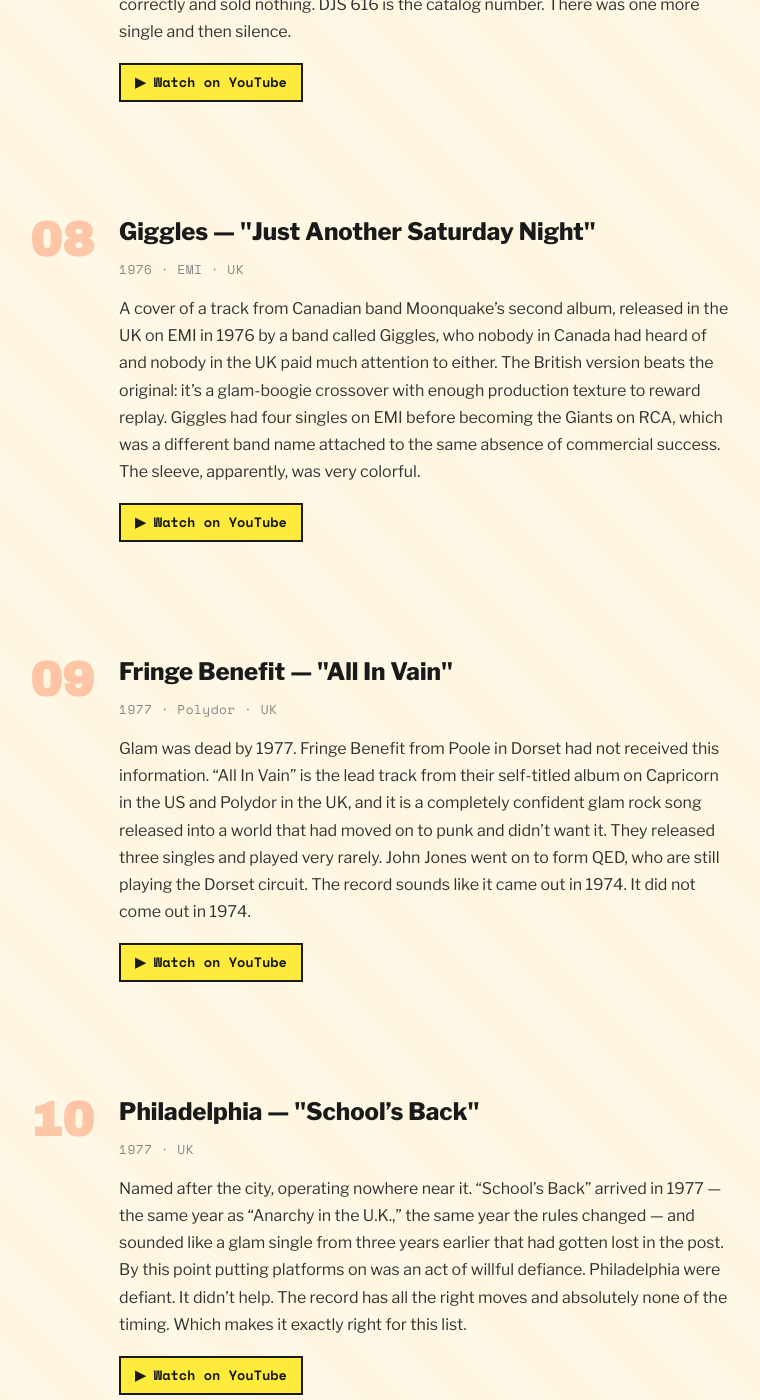
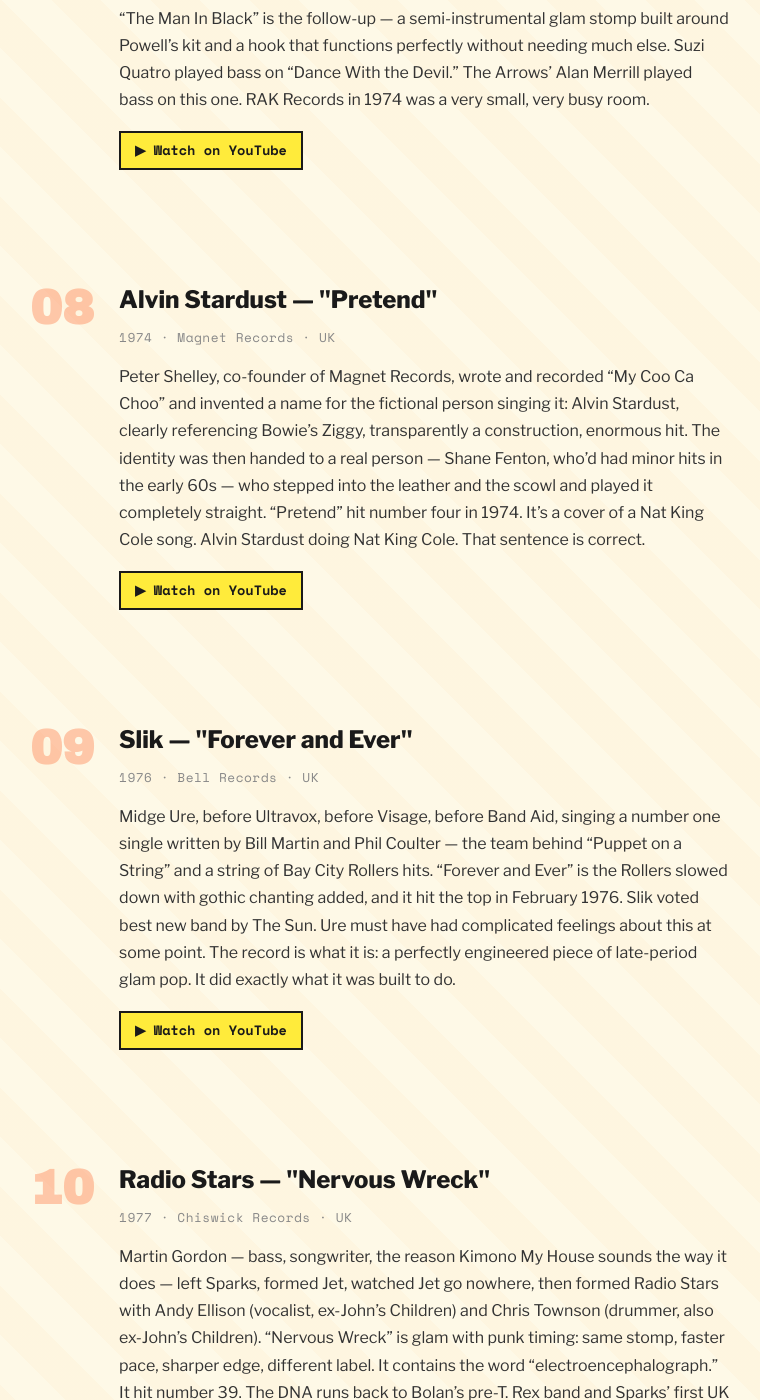
Before and after one commit to michaelgpearce/mike2000, a Jekyll site: the page built from posts/014-glam-without-a-map.html, in a window 1280 px wide and 1400 px high, scrolled down 3567 px. Shown: the whole window, without its empty margins (260-1020 px from the left). Built offline with Jekyll 4.4.1, drawn with Linux system fonts in a browser that asks for light colours; some of the changed text lies outside the part shown.

Commit message:
Post 014: rewrite with correct tracklist — Mud, Fancy, Arrows, Skyhooks, Sparks, Hello, Cozy Powell, Alvin Stardust, Slik, Radio Stars

```diff
--- a/posts/014-glam-without-a-map.html
+++ b/posts/014-glam-without-a-map.html
@@ -4,10 +4,10 @@
 ---
 <main class="post">
   <div class="post-header">
-    <div class="post-meta">JUNKSHOP GLAM FROM THE WRONG ADDRESS, 1968&ndash;1979</div>
+    <div class="post-meta">JUNKSHOP GLAM FROM THE WRONG ADDRESS, 1974&ndash;1977</div>
     <h1>Glam Without a Map</h1>
     <time>April 3, 2026</time>
-    <p class="post-intro">The bands in Nobody&rsquo;s Charts at least showed up at the right time, in the right country, with platform boots on. These ones missed a connecting flight. A Dutch band in 1973 doing it better than half of Carnaby Street. A future British glam band in 1968 who hadn&rsquo;t figured that out yet. A CBS B-side from 1975 that was better than the A-side and sold nothing. An American cover of a Sweet single, recorded in Los Angeles, produced by Michael Lloyd. Glam has borders &mdash; all of these records crossed them without noticing.</p>
+    <p class="post-intro">A Los Angeles band that had to move to London to be taken seriously, hit number two, and got remembered for the wrong records. A studio ghost act fronted by a Penthouse Pet that cracked the American charts and never came back. An Australian band that went to number one at home and didn&rsquo;t exist anywhere else. A drummer who had three hit singles. A fake person who sang his own songs. Ten glam records that crossed borders they weren&rsquo;t supposed to cross &mdash; of geography, identity, genre, or time.</p>
   </div>
 
   <ol class="tracklist">
@@ -15,100 +15,100 @@
     <li class="track">
       <div class="track-number">01</div>
       <div class="track-info">
-        <h2 class="track-title">The Mud &mdash; "Up The Airy Mountain"</h2>
-        <div class="track-meta">1968 &middot; CBS &middot; UK</div>
-        <p class="track-desc">Not Mud &mdash; the Mud. On CBS in 1968, five years before &ldquo;Tiger Feet&rdquo; and &ldquo;Lonely This Christmas&rdquo; and all those chart-topping glam-pop runs. The same band, not yet aware of what they were going to become, recording a slightly psych-tinged single with a title lifted from a William Allingham poem about faeries. It flopped. They kept going, shed the &ldquo;the,&rdquo; shed the psychedelia, and built one of the stranger careers in British pop. The proto-glam you didn&rsquo;t know to listen for.</p>
-        <a class="yt-link" href="https://www.youtube.com/watch?v=vvv1r04pKtU" target="_blank">&#9654; Watch on YouTube</a>
+        <h2 class="track-title">Mud &mdash; "The Cat Crept In"</h2>
+        <div class="track-meta">1974 &middot; RAK Records &middot; UK</div>
+        <p class="track-desc">Not Tiger Feet. Not Lonely This Christmas. &ldquo;The Cat Crept In&rdquo; is the one that&rsquo;s been hiding in plain sight &mdash; Chinnichap at full stomp, Mud at their most locked-in, a riff that goes exactly where you hope it&rsquo;s going. Mickie Most&rsquo;s RAK machine in 1974 was a precision instrument and this is it operating at top speed. It hit number two UK. Nobody forgets Tiger Feet. Everybody forgets this. That&rsquo;s what this post is correcting.</p>
+        <a class="yt-link" href="https://www.youtube.com/watch?v=OBGvmEOLLr0" target="_blank">&#9654; Watch on YouTube</a>
       </div>
     </li>
 
     <li class="track">
       <div class="track-number">02</div>
       <div class="track-info">
-        <h2 class="track-title">Porky &mdash; "I&rsquo;m An Artist"</h2>
-        <div class="track-meta">1971 &middot; Bell Records &middot; UK/US</div>
-        <p class="track-desc">Shel Talmy &mdash; the American who produced the Who and the Kinks and gave British rock its first proper crunch &mdash; revisited a theme he&rsquo;d explored with the Creation in 1966 and came back with this: a tight little glam-before-it-was-glam single by a band called Porky that nobody has ever been able to fully identify. Presumably British, released only in the US on Bell, gone immediately. The diminished chord under the chorus is a very Talmy thing to do. The rest of it just drives.</p>
-        <a class="yt-link" href="https://www.youtube.com/watch?v=oS2sjwflakU" target="_blank">&#9654; Watch on YouTube</a>
+        <h2 class="track-title">Fancy &mdash; "Wild Thing"</h2>
+        <div class="track-meta">1974 &middot; Big Tree Records &middot; UK</div>
+        <p class="track-desc">Producer Mike Hurst assembled a group of session players, found a former Penthouse Pet named Helen Caunt to breathe rather than sing over the top of them, and aimed the whole thing at the Troggs song like it was a loaded weapon. The result hit number fourteen in the US &mdash; crossing the Atlantic in the opposite direction from most British glam &mdash; and barely registered at home. Nobody in this band had a name you could find in a press photo. That was fine. The record didn&rsquo;t need them to.</p>
+        <a class="yt-link" href="https://www.youtube.com/watch?v=FcuIBmooE9s" target="_blank">&#9654; Watch on YouTube</a>
       </div>
     </li>
 
     <li class="track">
       <div class="track-number">03</div>
       <div class="track-info">
-        <h2 class="track-title">Zingara &mdash; "Girl Girl Girl"</h2>
-        <div class="track-meta">1973 &middot; Pink Elephant &middot; Netherlands</div>
-        <p class="track-desc">Coevorden is a small Dutch town near the German border, and it produced Zingara, who in 1973 recorded a glam cruncher on Pink Elephant that holds up against anything the British second division was releasing. The stomp is correct. The riff is correct. The whole thing is two minutes and forty-five seconds of heavy glam boogie that didn&rsquo;t need a Carnaby Street address. The signal reached the Netherlands and somebody in Coevorden answered it properly.</p>
-        <a class="yt-link" href="https://www.youtube.com/watch?v=anSfAF0cw7w" target="_blank">&#9654; Watch on YouTube</a>
+        <h2 class="track-title">Arrows &mdash; "Touch Too Much"</h2>
+        <div class="track-meta">1974 &middot; RAK Records &middot; UK/USA</div>
+        <p class="track-desc">Alan Merrill was born in New York, moved to Japan, became a pop star there, moved to London, signed with Mickie Most, and ended up on RAK in 1974 with Touch Too Much &mdash; which is glam as it was supposed to be done, fast and urgent, guitar like it means it. Merrill and guitarist Jake Hooker also wrote the original version of &ldquo;I Love Rock and Roll&rdquo; the same year, which Joan Jett covered in 1981, which became a number one. The Arrows version went nowhere. Merrill played bass on Cozy Powell&rsquo;s &ldquo;The Man In Black&rdquo; the same month. Busy summer.</p>
+        <a class="yt-link" href="https://www.youtube.com/watch?v=fDbYGoB4ARM" target="_blank">&#9654; Watch on YouTube</a>
       </div>
     </li>
 
     <li class="track">
       <div class="track-number">04</div>
       <div class="track-info">
-        <h2 class="track-title">Terry Williams &mdash; "Wig Wam Bam"</h2>
-        <div class="track-meta">1973 &middot; MGM &middot; USA</div>
-        <p class="track-desc">The lead guitarist from Kenny Rogers and the First Edition, late of the New Christy Minstrels, in the sunken-living-room clutches of producer Michael Lloyd, covering a year-old Sweet hit for the hot-panted crowds at Rodney&rsquo;s English Disco. That sentence should not produce a record this good. It does. Lloyd brought in guitars that sound like the Flamin&rsquo; Groovies, Williams delivered it with complete conviction, and the result is the best American glam single that nobody counts as American glam. It didn&rsquo;t chart. Williams went back to Kenny Rogers. Nobody can explain it.</p>
-        <a class="yt-link" href="https://www.youtube.com/watch?v=gC-mdoQDVzA" target="_blank">&#9654; Watch on YouTube</a>
+        <h2 class="track-title">Skyhooks &mdash; "Horror Movie"</h2>
+        <div class="track-meta">1974 &middot; Mushroom Records &middot; Australia</div>
+        <p class="track-desc">Skyhooks came out of Melbourne in 1974 wearing glitter and platforms and making records that referenced Australian television, Australian suburbs, Australian dread. &ldquo;Horror Movie&rdquo; is a cheeky Technicolor glam stomp about watching horror films on TV &mdash; hit number one in Australia in March 1975, spent 27 weeks on the charts, saved Michael Gudinski&rsquo;s Mushroom Records from going under. It did not exist as far as the UK charts were concerned. The signal never left. You&rsquo;re hearing it now.</p>
+        <a class="yt-link" href="https://www.youtube.com/watch?v=oYSdjCu_lC4" target="_blank">&#9654; Watch on YouTube</a>
       </div>
     </li>
 
     <li class="track">
       <div class="track-number">05</div>
       <div class="track-info">
-        <h2 class="track-title">Geoff Whitehorn &mdash; "U.F.O."</h2>
-        <div class="track-meta">1974 &middot; Stateside &middot; UK</div>
-        <p class="track-desc">He went on to play with Roger Chapman, Back Street Crawler, and eventually Procol Harum. In 1974 he was the guitarist in If &mdash; the jazz-rock group &mdash; and released a solo album on Stateside that contains this: a straight-ahead glam stomp so confident it sounds like a hit from someone who made hits. He did not make hits. The album contained jazz, rock, and songs about UFOs. Nobody was ready for it to be all three things at once. The guitar playing is exceptional throughout.</p>
-        <a class="yt-link" href="https://www.youtube.com/watch?v=9Jraw1YTfrk" target="_blank">&#9654; Watch on YouTube</a>
+        <h2 class="track-title">Sparks &mdash; "This Town Ain&rsquo;t Big Enough for Both of Us"</h2>
+        <div class="track-meta">1974 &middot; Island Records &middot; USA/UK</div>
+        <p class="track-desc">Ron and Russell Mael from Los Angeles, by way of UCLA, showing up in the UK with the Kimono My House album and a sound nobody had heard, something between glam and something that hadn&rsquo;t been invented yet. &ldquo;This Town Ain&rsquo;t Big Enough&rdquo; reached number two UK &mdash; held off by the Rubettes&rsquo; &ldquo;Sugar Baby Love&rdquo; &mdash; and became the song everyone uses to define 1974 British glam. The band was from Los Angeles. The British glam scene required a transplant to take them. The transplant worked.</p>
+        <a class="yt-link" href="https://www.youtube.com/watch?v=eUJ_ifjKopM" target="_blank">&#9654; Watch on YouTube</a>
       </div>
     </li>
 
     <li class="track">
       <div class="track-number">06</div>
       <div class="track-info">
-        <h2 class="track-title">Merlin &mdash; "Rock And Roll Express"</h2>
-        <div class="track-meta">1975 &middot; CBS &middot; UK</div>
-        <p class="track-desc">Merlin were a London band who made a schizoid album that alternated hard rock with pop glam and prog and couldn&rsquo;t settle on any of them. Their fourth single was &ldquo;What A Funny Way To Fall In Love&rdquo; b/w &ldquo;Rock And Roll Express.&rdquo; The A-side is forgettable. The B-side is a killer &mdash; a flat-out glam banger that was exclusive to the flip and went nowhere while it was there. Someone in the band knew what they were doing with this one. They buried it anyway.</p>
-        <a class="yt-link" href="https://www.youtube.com/watch?v=52P6zkqFno4" target="_blank">&#9654; Watch on YouTube</a>
+        <h2 class="track-title">Hello &mdash; "New York Groove"</h2>
+        <div class="track-meta">1975 &middot; Bell Records &middot; UK</div>
+        <p class="track-desc">A British band with a song called New York Groove, written by Russ Ballard, produced by Mike Leander, released in 1975 into a UK glam market that was already losing its nerve. It reached number nine. Four years later Ace Frehley covered it for his solo album and had a bigger American hit with it than Hello had anywhere. The original is the better record: tighter, stranger, less polished. New York is in the title. The band was from London. Nobody noticed the joke.</p>
+        <a class="yt-link" href="https://www.youtube.com/watch?v=ZtzdigGGZys" target="_blank">&#9654; Watch on YouTube</a>
       </div>
     </li>
 
     <li class="track">
       <div class="track-number">07</div>
       <div class="track-info">
-        <h2 class="track-title">Scarface &mdash; "Dance To The Band"</h2>
-        <div class="track-meta">1975 &middot; DJM Records &middot; UK</div>
-        <p class="track-desc">DJM was Dick James&rsquo;s label &mdash; Elton John built his career there, then famously had to fight to get his publishing back. In 1975 it was also home to Scarface, who made this: mid-tempo glam with a chorus that sounds like it should have been bigger than it was, which is a description that fits most of the records on this list. Sweet had already peaked. Slade was pivoting. The formula still worked. Scarface used it correctly and sold nothing. DJS 616 is the catalog number. There was one more single and then silence.</p>
-        <a class="yt-link" href="https://www.youtube.com/watch?v=l7S7wuhNqJA" target="_blank">&#9654; Watch on YouTube</a>
+        <h2 class="track-title">Cozy Powell &mdash; "The Man In Black"</h2>
+        <div class="track-meta">1974 &middot; RAK Records &middot; UK</div>
+        <p class="track-desc">A drummer having pop hits on Mickie Most&rsquo;s label in 1974 is already a category error. &ldquo;Dance With the Devil&rdquo; hit number three earlier that year, which was surreal. &ldquo;The Man In Black&rdquo; is the follow-up &mdash; a semi-instrumental glam stomp built around Powell&rsquo;s kit and a hook that functions perfectly without needing much else. Suzi Quatro played bass on &ldquo;Dance With the Devil.&rdquo; The Arrows&rsquo; Alan Merrill played bass on this one. RAK Records in 1974 was a very small, very busy room.</p>
+        <a class="yt-link" href="https://www.youtube.com/watch?v=8Di3mu19b9k" target="_blank">&#9654; Watch on YouTube</a>
       </div>
     </li>
 
     <li class="track">
       <div class="track-number">08</div>
       <div class="track-info">
-        <h2 class="track-title">Giggles &mdash; "Just Another Saturday Night"</h2>
-        <div class="track-meta">1976 &middot; EMI &middot; UK</div>
-        <p class="track-desc">A cover of a track from Canadian band Moonquake&rsquo;s second album, released in the UK on EMI in 1976 by a band called Giggles, who nobody in Canada had heard of and nobody in the UK paid much attention to either. The British version beats the original: it&rsquo;s a glam-boogie crossover with enough production texture to reward replay. Giggles had four singles on EMI before becoming the Giants on RCA, which was a different band name attached to the same absence of commercial success. The sleeve, apparently, was very colorful.</p>
-        <a class="yt-link" href="https://www.youtube.com/watch?v=RVgdks6z1vg" target="_blank">&#9654; Watch on YouTube</a>
+        <h2 class="track-title">Alvin Stardust &mdash; "Pretend"</h2>
+        <div class="track-meta">1974 &middot; Magnet Records &middot; UK</div>
+        <p class="track-desc">Peter Shelley, co-founder of Magnet Records, wrote and recorded &ldquo;My Coo Ca Choo&rdquo; and invented a name for the fictional person singing it: Alvin Stardust, clearly referencing Bowie&rsquo;s Ziggy, transparently a construction, enormous hit. The identity was then handed to a real person &mdash; Shane Fenton, who&rsquo;d had minor hits in the early 60s &mdash; who stepped into the leather and the scowl and played it completely straight. &ldquo;Pretend&rdquo; hit number four in 1974. It&rsquo;s a cover of a Nat King Cole song. Alvin Stardust doing Nat King Cole. That sentence is correct.</p>
+        <a class="yt-link" href="https://www.youtube.com/watch?v=-FQx1awDN_8" target="_blank">&#9654; Watch on YouTube</a>
       </div>
     </li>
 
     <li class="track">
       <div class="track-number">09</div>
       <div class="track-info">
-        <h2 class="track-title">Fringe Benefit &mdash; "All In Vain"</h2>
-        <div class="track-meta">1977 &middot; Polydor &middot; UK</div>
-        <p class="track-desc">Glam was dead by 1977. Fringe Benefit from Poole in Dorset had not received this information. &ldquo;All In Vain&rdquo; is the lead track from their self-titled album on Capricorn in the US and Polydor in the UK, and it is a completely confident glam rock song released into a world that had moved on to punk and didn&rsquo;t want it. They released three singles and played very rarely. John Jones went on to form QED, who are still playing the Dorset circuit. The record sounds like it came out in 1974. It did not come out in 1974.</p>
-        <a class="yt-link" href="https://www.youtube.com/watch?v=vHZ50l1A4jQ" target="_blank">&#9654; Watch on YouTube</a>
+        <h2 class="track-title">Slik &mdash; "Forever and Ever"</h2>
+        <div class="track-meta">1976 &middot; Bell Records &middot; UK</div>
+        <p class="track-desc">Midge Ure, before Ultravox, before Visage, before Band Aid, singing a number one single written by Bill Martin and Phil Coulter &mdash; the team behind &ldquo;Puppet on a String&rdquo; and a string of Bay City Rollers hits. &ldquo;Forever and Ever&rdquo; is the Rollers slowed down with gothic chanting added, and it hit the top in February 1976. Slik voted best new band by The Sun. Ure must have had complicated feelings about this at some point. The record is what it is: a perfectly engineered piece of late-period glam pop. It did exactly what it was built to do.</p>
+        <a class="yt-link" href="https://www.youtube.com/watch?v=TtrVvO40SDg" target="_blank">&#9654; Watch on YouTube</a>
       </div>
     </li>
 
     <li class="track">
       <div class="track-number">10</div>
       <div class="track-info">
-        <h2 class="track-title">Philadelphia &mdash; "School&rsquo;s Back"</h2>
-        <div class="track-meta">1977 &middot; UK</div>
-        <p class="track-desc">Named after the city, operating nowhere near it. &ldquo;School&rsquo;s Back&rdquo; arrived in 1977 &mdash; the same year as &ldquo;Anarchy in the U.K.,&rdquo; the same year the rules changed &mdash; and sounded like a glam single from three years earlier that had gotten lost in the post. By this point putting platforms on was an act of willful defiance. Philadelphia were defiant. It didn&rsquo;t help. The record has all the right moves and absolutely none of the timing. Which makes it exactly right for this list.</p>
-        <a class="yt-link" href="https://www.youtube.com/watch?v=ZmparvT7aEY" target="_blank">&#9654; Watch on YouTube</a>
+        <h2 class="track-title">Radio Stars &mdash; "Nervous Wreck"</h2>
+        <div class="track-meta">1977 &middot; Chiswick Records &middot; UK</div>
+        <p class="track-desc">Martin Gordon &mdash; bass, songwriter, the reason Kimono My House sounds the way it does &mdash; left Sparks, formed Jet, watched Jet go nowhere, then formed Radio Stars with Andy Ellison (vocalist, ex-John&rsquo;s Children) and Chris Townson (drummer, also ex-John&rsquo;s Children). &ldquo;Nervous Wreck&rdquo; is glam with punk timing: same stomp, faster pace, sharper edge, different label. It contains the word &ldquo;electroencephalograph.&rdquo; It hit number 39. The DNA runs back to Bolan&rsquo;s pre-T. Rex band and Sparks&rsquo; first UK lineup, deposited here in 1977 and dressed in new clothes.</p>
+        <a class="yt-link" href="https://www.youtube.com/watch?v=kPd_mi0N2MM" target="_blank">&#9654; Watch on YouTube</a>
       </div>
     </li>
 
```
